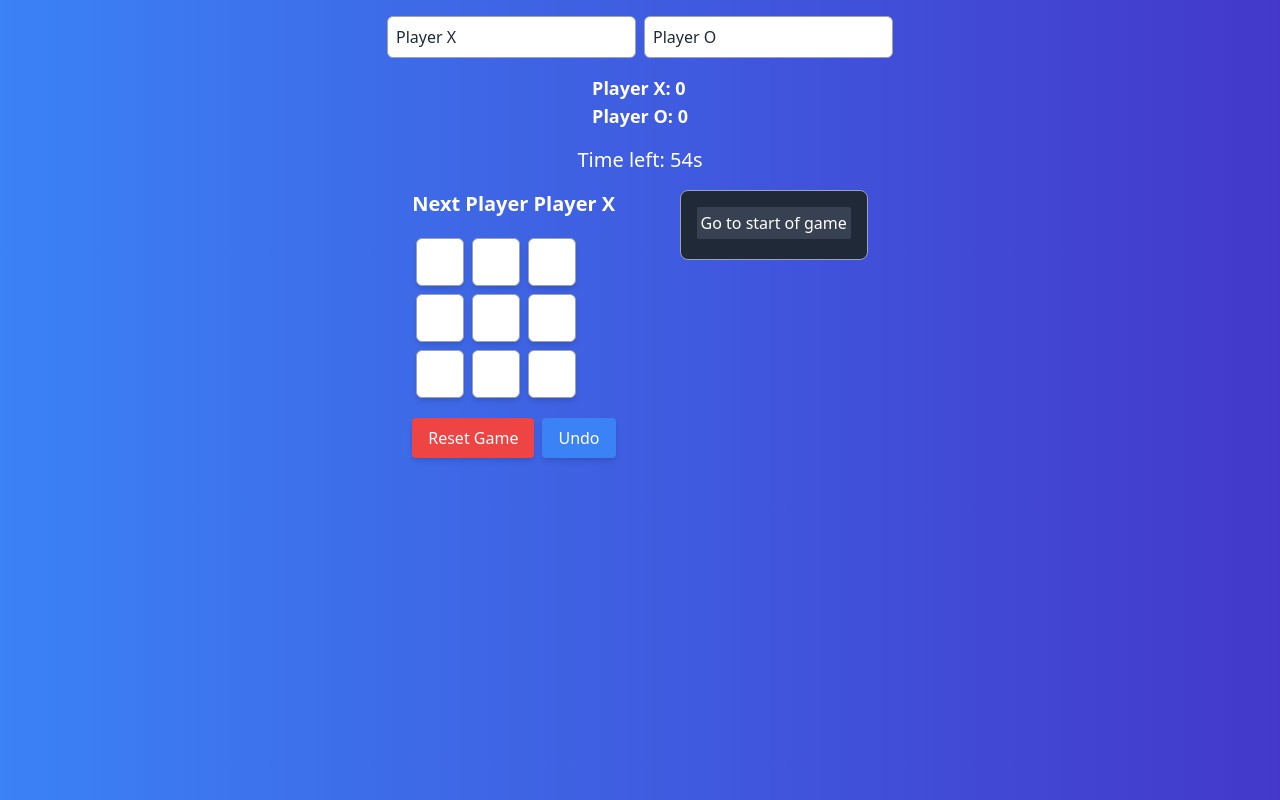
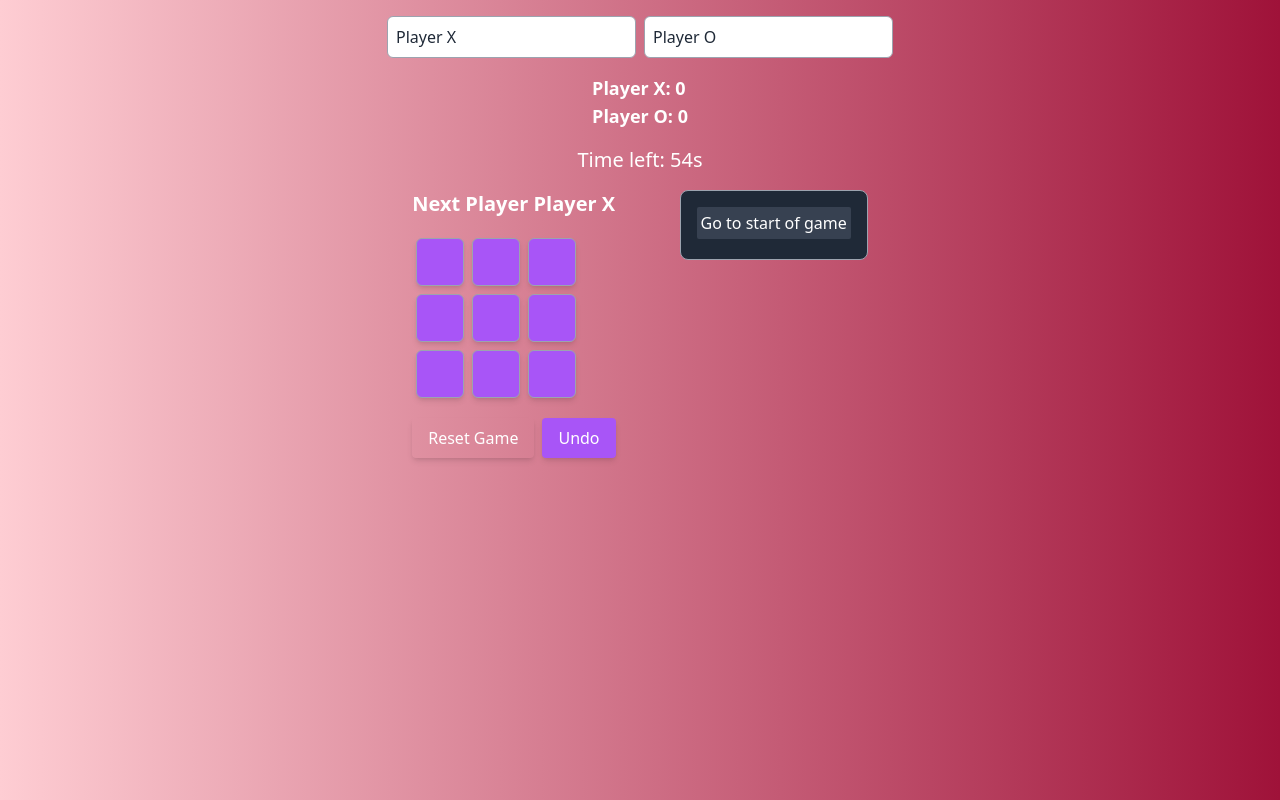
Before and after one commit to md-sazzadul/tic-tac-toe, a React (Vite) app: page / in a window 1280 px wide. Built offline with nearby package versions, Linux system fonts and the light colour scheme.

Commit message:
changed colors

```diff
--- a/src/components/Game/Game.jsx
+++ b/src/components/Game/Game.jsx
@@ -96,7 +96,7 @@ const Game = () => {
   }, []);
 
   return (
-    <div className="flex flex-col items-center p-4 bg-gradient-to-r from-blue-500 to-indigo-700 min-h-screen text-white">
+    <div className="flex flex-col items-center p-4 bg-gradient-to-l from-rose-800 to-rose-200 min-h-screen text-white">
       <div className="mb-4">
         <input
           type="text"
@@ -133,13 +133,13 @@ const Game = () => {
           ></Board>
           <div className="mt-4 flex justify-center">
             <button
-              className="bg-red-500 text-white py-2 px-4 rounded mr-2 shadow-md hover:bg-red-700 transition duration-300"
+              className="bg-white-500 text-white py-2 px-4 rounded mr-2 shadow-md hover:bg-red-700 transition duration-300"
               onClick={resetGame}
             >
               Reset Game
             </button>
             <button
-              className="bg-blue-500 text-white py-2 px-4 rounded shadow-md hover:bg-blue-700 transition duration-300"
+              className="bg-purple-500 text-white py-2 px-4 rounded shadow-md hover:bg-blue-700 transition duration-300"
               onClick={handleUndo}
             >
               Undo
--- a/src/components/Square/Square.jsx
+++ b/src/components/Square/Square.jsx
@@ -4,8 +4,8 @@ const Square = ({ value, onSquareClick, isWinningSquare }) => {
       className={`h-12 w-12 m-1 leading-9 text-lg font-bold border border-gray-400 rounded-md shadow-md transition duration-300 ${
         isWinningSquare
           ? "bg-yellow-300 text-gray-800"
-          : "bg-white text-gray-800"
-      } hover:bg-gray-200`}
+          : "bg-purple-500 text-gray-800 hover:bg-gray-200"
+      } `}
       onClick={onSquareClick}
     >
       {value}
```
